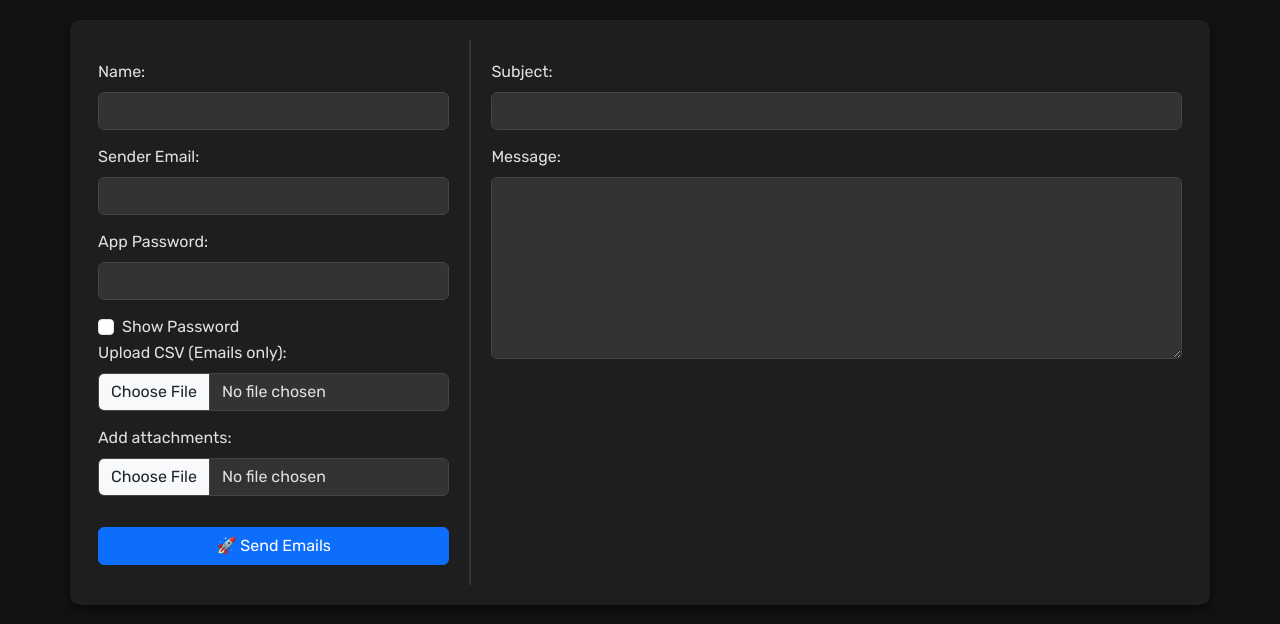
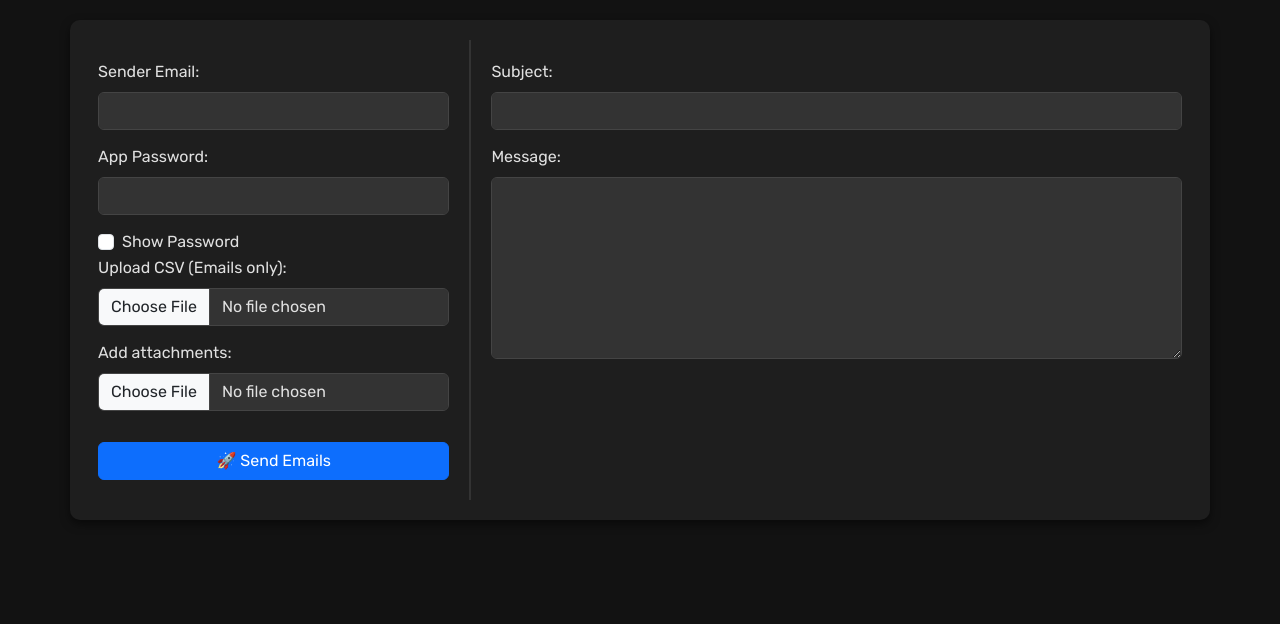
Before and after one commit to Kanha02052002/K-Mailer, a Flask app: page /bulk-mail in a window 1280 px wide. Shown: the part 86-710 px from the top of the page. Run offline with Flask 3, Linux system fonts and the light colour scheme; some libraries are stand-ins or nearby versions.

Commit message:
removed Name fields

```diff
--- a/templates/bulk-mail.html
+++ b/templates/bulk-mail.html
@@ -210,8 +210,6 @@
         <form action="/bulk-mail" method="post" enctype="multipart/form-data">
             <div class="row">
                 <div class="left-section">
-                    <label class="form-label">Name:</label>
-                    <input type="text" class="form-control" name="name" >
 
                     <label class="form-label">Sender Email:</label>
                     <input type="email" class="form-control" name="sender_email" required>
--- a/templates/template.html
+++ b/templates/template.html
@@ -210,8 +210,6 @@
         <form action="/template-mail" method="post" enctype="multipart/form-data">
             <div class="row">
                 <div class="left-section">
-                    <label class="form-label">Name:</label>
-                    <input type="text" class="form-control" name="name" >
 
                     <label class="form-label">Sender Email:</label>
                     <input type="email" class="form-control" name="sender_email" required>
```
